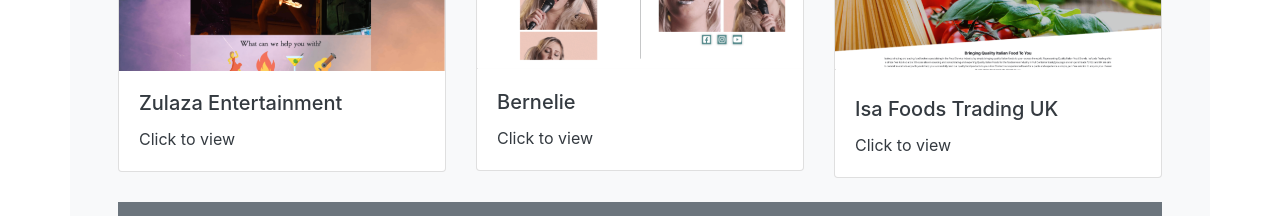
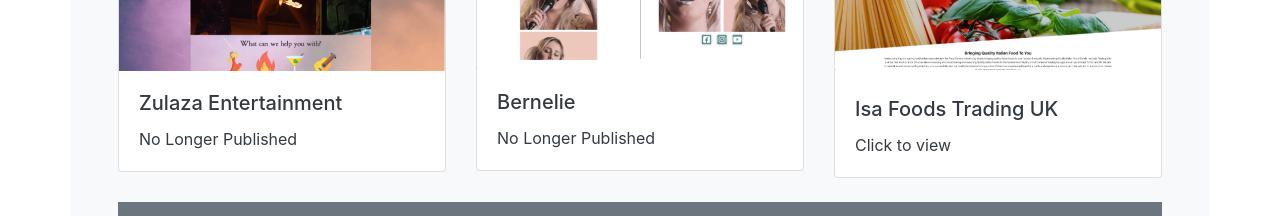
Before and after one commit to mjdebeer/marius-cv, an Angular app: page / in a window 1280 px wide. Shown: the part 1480-1696 px from the top of the page. Built offline with nearby package versions, Linux system fonts and the light colour scheme.

Commit message:
Fixed links

```diff
--- a/src/app/cards/cards.component.html
+++ b/src/app/cards/cards.component.html
@@ -1,7 +1,7 @@
 <div class="row row-cols-1 row-cols-md-3">
   <div *ngFor="let card of cardsCollection" class="col mb-4">
     <div class="card">
-      <a class="text-dark" href="{{card.url}}">
+      <a class="text-dark" [attr.href]="card.url === '' ? null : card.url" target="blank">
         <img src={{card.image.src}} class="card-img-top" alt={{card.image.alt}}>
         <div class="card-body">
           <h5 class="card-title">{{card.title}}</h5>
--- a/src/app/cards/cards.component.ts
+++ b/src/app/cards/cards.component.ts
@@ -7,13 +7,12 @@
 })
 export class CardsComponent implements OnInit {
   cardsCollection = [
-    // {text: 'text', title: 'title', image: {src: 'src', alt: 'alt'}}
-    {text: 'Click to view', title: 'Meditalia', image: {src: 'assets/img/site1-min.png', alt: 'Meditalia Website'}},
-    {text: 'Click to view', title: 'AEMG Studios', image: {src: 'assets/img/site2-min.png', alt: 'Meditalia Website'}},
-    {text: 'Click to view', title: 'Rosewood', image: {src: 'assets/img/site3-min.png', alt: 'Meditalia Website'}},
-    {text: 'Click to view', title: 'Zulaza Entertainment', image: {src: 'assets/img/site4-min.png', alt: 'Meditalia Website'}},
-    {text: 'Click to view', title: 'Bernelie', image: {src: 'assets/img/site5-min.png', alt: 'Meditalia Website'}},
-    {text: 'Click to view', title: 'Isa Foods Trading UK', image: {src: 'assets/img/site6-min.png', alt: 'Meditalia Website'}},
+    {text: 'Click to view', url: 'https://meditalia.co.za/', title: 'Meditalia', image: {src: 'assets/img/site1-min.png', alt: 'Meditalia Website'}},
+    {text: 'Click to view', url: 'https://aemg.africa/', title: 'AEMG Studios', image: {src: 'assets/img/site2-min.png', alt: 'AEMG Website'}},
+    {text: 'Click to view', url: 'https://rosewoodcpt.co.za', title: 'Rosewood', image: {src: 'assets/img/site3-min.png', alt: 'Rosewood Website'}},
+    {text: 'No Longer Published', url: '', title: 'Zulaza Entertainment', image: {src: 'assets/img/site4-min.png', alt: 'Zulaza Website'}},
+    {text: 'No Longer Published', url: '', title: 'Bernelie', image: {src: 'assets/img/site5-min.png', alt: 'Bernelie Website'}},
+    {text: 'Click to view', url: 'https://isafoodstrading.com/', title: 'Isa Foods Trading UK', image: {src: 'assets/img/site6-min.png', alt: 'Meditalia Website'}},
   ]
 
   constructor() { }
```
